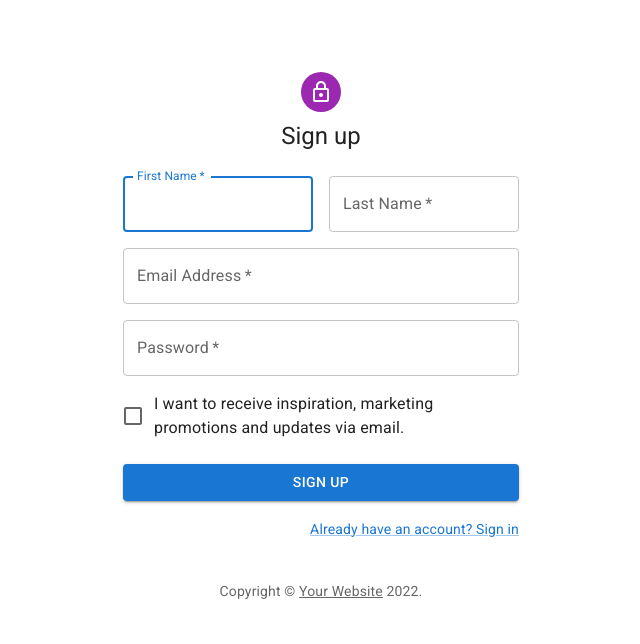
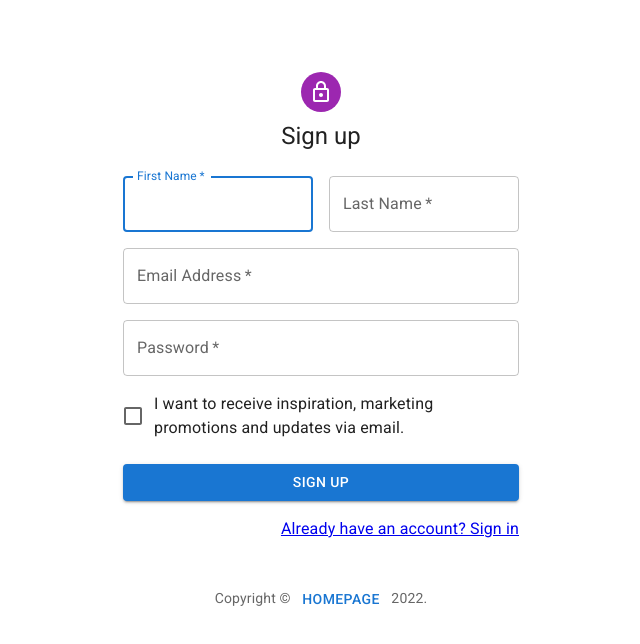
Before and after one commit to aaryandewan/basic-app, a React (Create React App) app: page /signup in a window 1280 px wide. Shown: the top 644 px of the page, without its empty margins (319-959 px from the left). Built offline with nearby package versions, Linux system fonts and the light colour scheme.

Commit message:
Basic routing working

```diff
--- a/src/components/SignIn.js
+++ b/src/components/SignIn.js
@@ -5,7 +5,9 @@ import CssBaseline from "@mui/material/CssBaseline";
 import TextField from "@mui/material/TextField";
 import FormControlLabel from "@mui/material/FormControlLabel";
 import Checkbox from "@mui/material/Checkbox";
-import Link from "@mui/material/Link";
+// import Link from "@mui/material/Link";
+import { Link } from "react-router-dom";
+
 import Paper from "@mui/material/Paper";
 import Box from "@mui/material/Box";
 import Grid from "@mui/material/Grid";
@@ -30,8 +32,8 @@ function Copyright(props) {
       {...props}
     >
       {"Copyright © "}
-      <Link color="inherit" href="https://mui.com/">
-        Your Website
+      <Link to="/">
+        <Button>Homepage</Button>
       </Link>{" "}
       {new Date().getFullYear()}
       {"."}
@@ -161,14 +163,10 @@ export default function SignInSide() {
               </Button>
               <Grid container>
                 <Grid item xs>
-                  <Link href="#" variant="body2">
-                    Forgot password?
-                  </Link>
+                  <Link to="/">Forgot password?</Link>
                 </Grid>
                 <Grid item>
-                  <Link href="#" variant="body2">
-                    {"Don't have an account? Sign Up"}
-                  </Link>
+                  <Link to="/signup">{"Don't have an account? Sign Up"}</Link>
                 </Grid>
               </Grid>
               <Copyright sx={{ mt: 5 }} />
--- a/src/components/Signup.js
+++ b/src/components/Signup.js
@@ -5,7 +5,8 @@ import CssBaseline from "@mui/material/CssBaseline";
 import TextField from "@mui/material/TextField";
 import FormControlLabel from "@mui/material/FormControlLabel";
 import Checkbox from "@mui/material/Checkbox";
-import Link from "@mui/material/Link";
+import { Link } from "react-router-dom";
+
 import Grid from "@mui/material/Grid";
 import Box from "@mui/material/Box";
 import LockOutlinedIcon from "@mui/icons-material/LockOutlined";
@@ -31,8 +32,8 @@ function Copyright(props) {
       {...props}
     >
       {"Copyright © "}
-      <Link color="inherit" href="https://mui.com/">
-        Your Website
+      <Link to="/">
+        <Button>Homepage</Button>
       </Link>{" "}
       {new Date().getFullYear()}
       {"."}
@@ -179,9 +180,7 @@ export default function SignUp() {
             </Button>
             <Grid container justifyContent="flex-end">
               <Grid item>
-                <Link href="#" variant="body2">
-                  Already have an account? Sign in
-                </Link>
+                <Link to="/signin">Already have an account? Sign in</Link>
               </Grid>
             </Grid>
           </Box>
--- a/src/components/homePage.js
+++ b/src/components/homePage.js
@@ -1,7 +1,8 @@
 import React, { useState, useEffect } from "react";
-import { getAuth, onAuthStateChanged } from "firebase/auth";
+import { getAuth, onAuthStateChanged, signOut } from "firebase/auth";
 import Grid from "@material-ui/core/Grid";
 import Button from "@material-ui/core/Button";
+import { Link } from "react-router-dom";
 
 function HomePage() {
   const auth = getAuth();
@@ -23,9 +24,25 @@ function HomePage() {
     } else {
       // User is signed out
       // ...
+      setUser(null);
       console.log("Homepage, user is signed out.");
     }
   });
+
+  const handleSignOut = () => {
+    console.log("Before signing out:");
+    console.log(auth.currentUser);
+    console.log("--------------------------------");
+    signOut(auth)
+      .then(() => {
+        // Sign-out successful.
+        console.log("Signed out");
+        console.log(auth.currentUser);
+      })
+      .catch((error) => {
+        // An error happened.
+      });
+  };
 
   return (
     <div>
@@ -44,8 +61,9 @@ function HomePage() {
               size="large"
               type="submit"
               variant="contained"
+              onClick={handleSignOut}
             >
-              Sign Out
+              Sign out
             </Button>
           </Grid>
         )}
@@ -63,18 +81,21 @@ function HomePage() {
         )}
         {!user && (
           <Grid item>
+            <Link to="/signup" style={{ textDecoration: "none" }}>
               <Button
                 color="primary"
                 size="large"
                 type="submit"
                 variant="contained"
               >
-              Sign up
+                Sign Up
               </Button>
+            </Link>
           </Grid>
         )}
         {!user && (
           <Grid item>
+            <Link to="/signin" style={{ textDecoration: "none" }}>
               <Button
                 color="primary"
                 size="large"
@@ -83,6 +104,7 @@ function HomePage() {
               >
                 Sign in
               </Button>
+            </Link>
           </Grid>
         )}
       </Grid>
```
Lines whose indentation alone changed are shown as unchanged.
